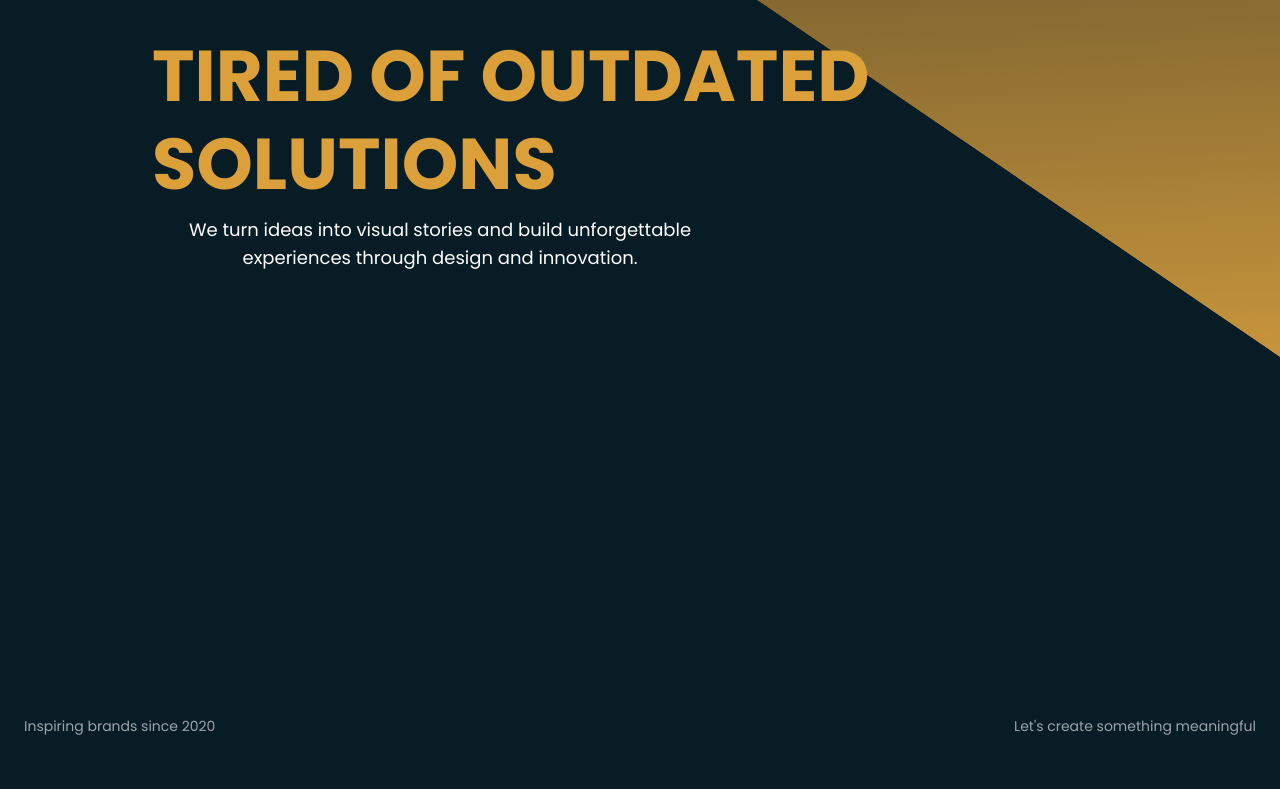
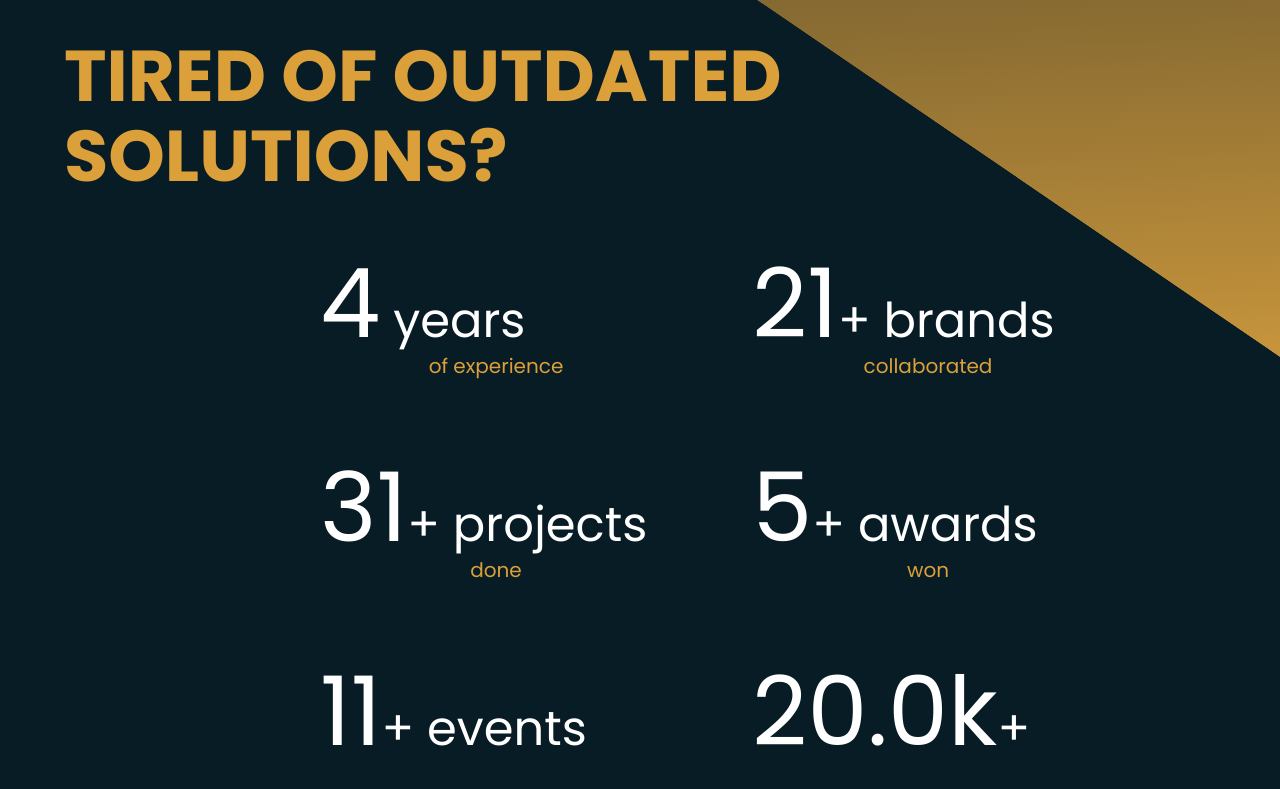
Before and after one commit to Sujit-Thapa/website-griffity, a Next.js app: page / in a window 1280 px wide. Shown: the part 1640-2429 px from the top of the page. Built offline with nearby package versions, Linux system fonts and the light colour scheme.

Commit message:
clientnumbers completed

```diff
--- a/components/clientnumbers.tsx
+++ b/components/clientnumbers.tsx
@@ -1,22 +1,140 @@
-import React from "react";
+import React, { useEffect, useRef, useState } from "react";
+import { motion } from "framer-motion";
+
+// Format large numbers like 20000 to 20k
+const formatNumber = (num: number): string => {
+  if (num >= 1000000) return (num / 1000000).toFixed(1) + "M";
+  if (num >= 1000) return (num / 1000).toFixed(1) + "k";
+  return num.toString();
+};
+
+const useInView = (
+  options?: IntersectionObserverInit
+): [React.RefObject<HTMLDivElement>, boolean] => {
+  const ref = useRef<HTMLDivElement>(null!);
+  const [isVisible, setIsVisible] = useState(false);
+
+  useEffect(() => {
+    const observer = new IntersectionObserver(([entry]) => {
+      if (entry.isIntersecting) {
+        setIsVisible(true);
+        observer.disconnect();
+      }
+    }, options);
+
+    if (ref.current) observer.observe(ref.current);
+
+    return () => observer.disconnect();
+  }, [options]);
+
+  return [ref, isVisible];
+};
+
+const CountUp = ({
+  end,
+  label,
+  desc,
+}: {
+  end: number;
+  label: string;
+  desc: string;
+}) => {
+  const [ref, isVisible] = useInView({ threshold: 0.5 });
+  const [count, setCount] = useState(0);
+
+  useEffect(() => {
+    if (isVisible && count === 0) {
+      let start = 0;
+      const duration = 1000;
+      const increment = Math.ceil(end / 60);
+      const interval = setInterval(() => {
+        start += increment;
+        if (start >= end) {
+          start = end;
+          clearInterval(interval);
+        }
+        setCount(start);
+      }, duration / (end / increment));
+    }
+  }, [isVisible, end, count]);
+
+  return (
+    <motion.div
+      ref={ref}
+      initial={{ opacity: 0, y: 30 }}
+      animate={isVisible ? { opacity: 1, y: 0 } : {}}
+      transition={{ duration: 0.6 }}
+      className="space-y-1 w-full"
+    >
+      <div className="flex flex-col  w-full">
+        <p className="text-8xl text-white">
+          {formatNumber(count)}
+          <span className="text-5xl ">{label}</span>
+        </p>
+        <p className="text-xl text-primary text-center whitespace-nowrap">
+          {desc}
+        </p>
+      </div>
+    </motion.div>
+  );
+};
 
 const Clientnumber = () => {
+  const statsLeft = [
+    { end: 4, label: " years", desc: "of experience" },
+    { end: 31, label: "+ projects", desc: "done" },
+    { end: 11, label: "+ events", desc: "done" },
+  ];
+
+  const statsRight = [
+    { end: 21, label: "+ brands", desc: "collaborated" },
+    { end: 5, label: "+ awards", desc: "won" },
+    { end: 20000, label: "+ work", desc: "hours" },
+  ];
+
   return (
-    <div className="h-screen w-full flex flex-col relative text-white px-6">
-      <h1 className="relative left-32 top-20 text-7xl text-primary font-bold  mb-4">TIRED OF OUTDATED </h1>
-      <h2 className="text-7xl relative left-32 top-20 text-primary font-bold  mb-4">SOLUTIONS</h2>
-
-      <p className="text-lg relative left-32 top-20 text-center max-w-xl">
-        We turn ideas into visual stories and build unforgettable experiences through design and innovation.
-      </p>
-
-      <div className="absolute bottom-6 left-6 text-sm text-white/60">
-        Inspiring brands since 2020
+    <div className="min-h-screen w-full  py-20 max-h-[900px]  h-screen max-w-screen-2xl mx-auto text-white relative flex flex-col">
+      {/* Heading */}
+      <div className="mb-16 pl-16">
+        <h1 className="text-7xl text-primary font-bold mb-2">
+          TIRED OF OUTDATED
+        </h1>
+        <h2 className="text-7xl text-primary font-bold">SOLUTIONS?</h2>
       </div>
 
-      <div className="absolute bottom-6 right-6 text-sm text-white/60">
-        Let's create something meaningful
+      {/* Stats Section */}
+      <div className="flex ml-36 flex-row px-44 gap-20">
+        {/* Left Column */}
+        <div className="flex flex-col space-y-20 w-full">
+          {statsLeft.map(({ end, label, desc }, idx) => (
+            <CountUp key={idx} end={end} label={label} desc={desc} />
+          ))}
+        </div>
+
+        {/* Right Column */}
+        <div className="flex flex-col space-y-20 w-full">
+          {statsRight.map(({ end, label, desc }, idx) => (
+            <CountUp key={idx} end={end} label={label} desc={desc} />
+          ))}
+        </div>
       </div>
+
+      {/*
+      <div className="absolute bottom-6 left-6 ml-32 text-primary text-xl space-y-1">
+        {["your growth is our", "mission and we", "will make it happen"].map(
+          (line, i) => (
+            <p key={i}>{line}</p>
+          )
+        )}
+      </div>
+
+
+      <div className="absolute bottom-6 right-6 mr-32 text-primary text-xl space-y-1 text-left">
+        {["we use next-gen", "technology", "to drive results"].map((line, i) => (
+          <p key={i}>{line}</p>
+        ))}
+      </div>
+      */}
     </div>
   );
 };
--- a/components/footer.tsx
+++ b/components/footer.tsx
@@ -10,7 +10,7 @@ import {
 
 const Footer = () => {
   return (
-    <div className="] h-screen w-full relative">
+    <div className="max-h-[900px] max-w-screen-2xl  mx-auto h-screen w-full relative">
       {/* Left bottom: contact info */}
       <div className="absolute bottom-5 left-10 text-white">
         <p className="font-bold text-xl">
--- a/components/hero.tsx
+++ b/components/hero.tsx
@@ -18,7 +18,7 @@ const Hero = () => {
     <div className="relative bg-[url('/images/heroimage.png')] bg-cover bg-center h-screen  w-full z-20 text-white overflow-hidden">
       {/* <div className="absolute inset-0 bg-black bg-opacity-30 z-0"></div> */}
 
-      <div className=" px-14 flex flex-col py-10 mx-auto h-full relative z-10">
+      <div className=" px-14  flex flex-col py-10 mx-auto h-full relative z-10">
         <div className="flex justify-between w-full">
           <motion.img
             initial={{ opacity: 0, x: -40 }}
```
